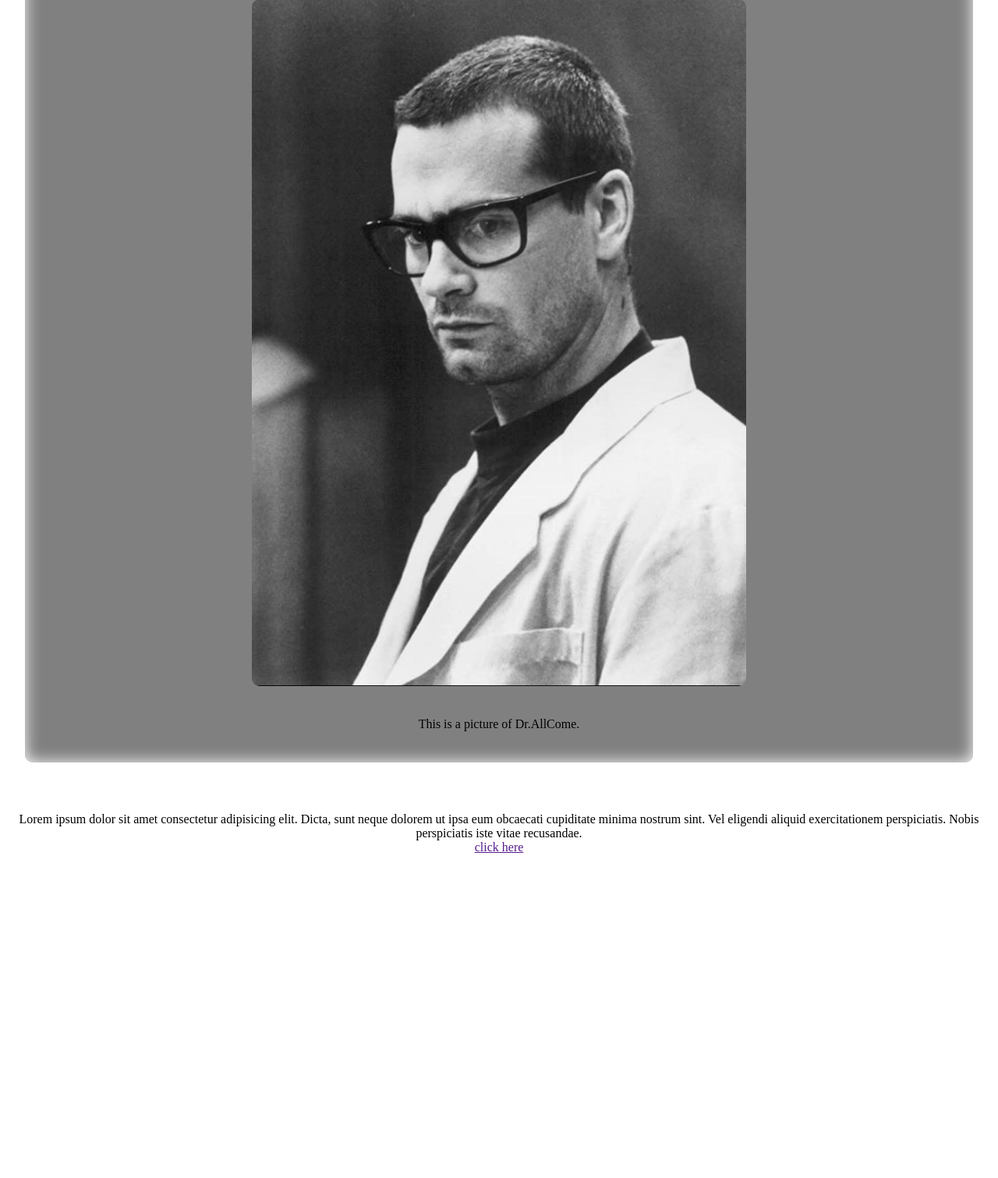
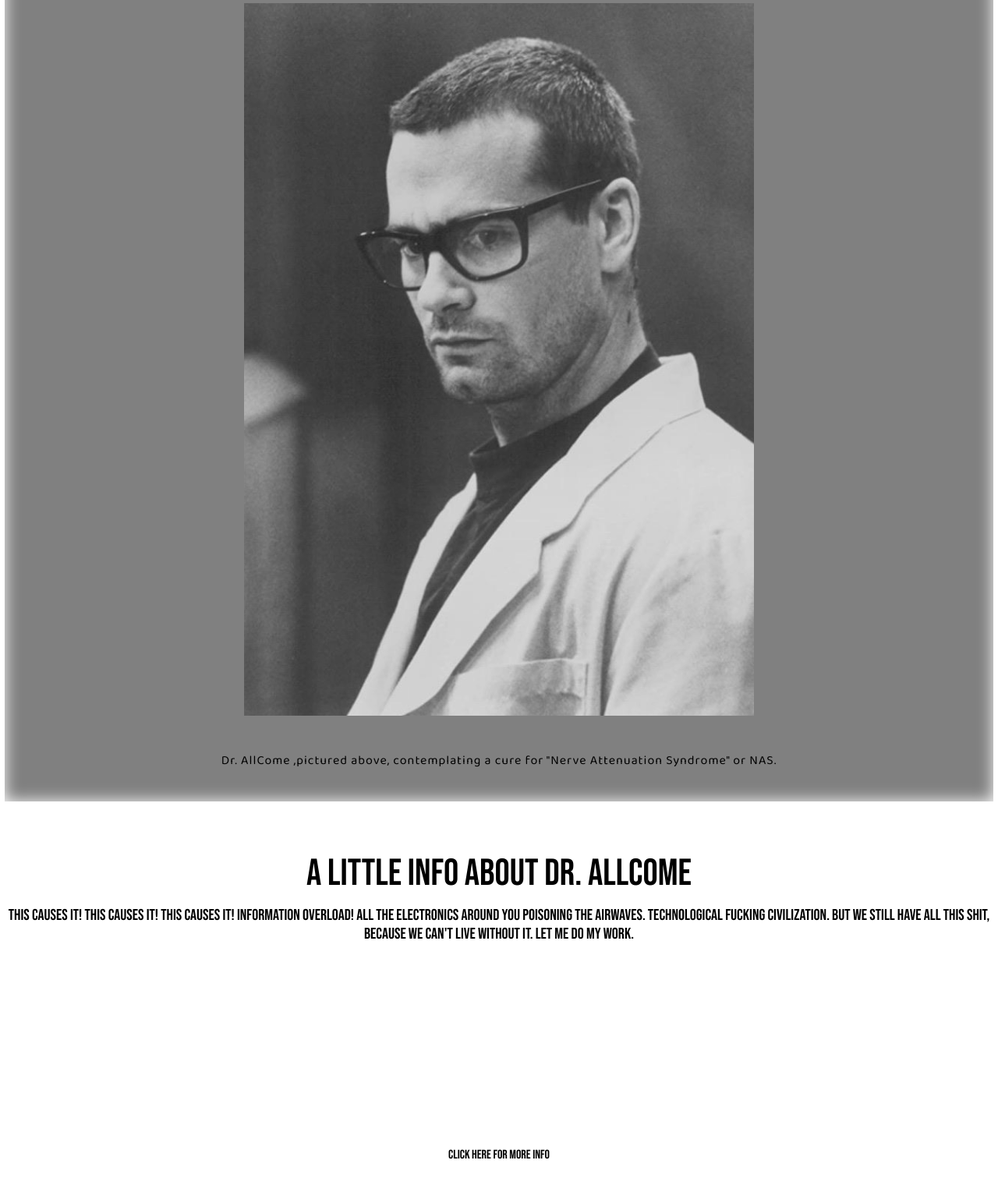
Before and after one commit to denicad1/freecodecamp, a plain HTML site: page responsive cert/tribute/index.html in a window 1280 px wide. Shown: the part 305-1816 px from the top of the page at 78% size. Before the commit the page ends 1401 px from the top, so only its background shows below. Drawn offline with Linux system fonts and the light colour scheme.

Commit message:
styled tribute page a little more

```diff
--- a/responsive cert/tribute/index.html
+++ b/responsive cert/tribute/index.html
@@ -4,27 +4,45 @@
 		<meta charset="UTF-8" />
 		<meta http-equiv="X-UA-Compatible" content="IE=edge" />
 		<meta name="viewport" content="width=device-width, initial-scale=1.0" />
+		<link rel="preconnect" href="https://fonts.gstatic.com" />
+		<link
+			href="https://fonts.googleapis.com/css2?family=Bebas+Neue&display=swap"
+			rel="stylesheet"
+		/>
+		<link rel="preconnect" href="https://fonts.gstatic.com" />
+		<link
+			href="https://fonts.googleapis.com/css2?family=Baloo+2&family=Bebas+Neue&display=swap"
+			rel="stylesheet"
+		/>
+
 		<link href="style.css" rel="stylesheet" />
 		<title>Document</title>
 	</head>
 	<body>
 		<div id="main">
-      <header id="title"><h1>A Memory of Dr.AllCome</h1></header>
+			<header id="title"><h1>A Memory of Dr. AllCome</h1></header>
 			<div id="img-div">
 				<img
 					src="imgs/rollins.jpg"
 					alt="Henry Rollins as Spider in Johnny Mnemonic"
 					id="image"
 				/>
-        <sub id="img-caption">This is a picture of Dr.AllCome.</sub>
+				<sub id="img-caption">
+					Dr. AllCome ,pictured above, contemplating a cure for "Nerve
+					Attenuation Syndrome" or NAS.</sub
+				>
 			</div>
-      <main id="tribute-info">
-        Lorem ipsum dolor sit amet consectetur adipisicing elit. Dicta, sunt
-        neque dolorem ut ipsa eum obcaecati cupiditate minima nostrum sint. Vel
-        eligendi aliquid exercitationem perspiciatis. Nobis perspiciatis iste
-        vitae recusandae.
+			<main id="tribute-info" class="invisible">
+				<header id="tribute-title">A little info about Dr. AllCome</header>
+				<span>
+					This causes it! This causes it! This causes it! Information overload!
+					All the electronics around you poisoning the airwaves. Technological
+					fucking civilization. But we still have all this shit, because we
+					can't live without it. Let me do my work.</span
+				>
 			</main>
-      <a href="" id="tribute-link" target="_blank">click here</a>
+			<a href="" id="tribute-link" target="_blank">Click here for more info</a>
 		</div>
+		<script src="script.js"></script>
 	</body>
 </html>
--- a/responsive cert/tribute/script.js
+++ b/responsive cert/tribute/script.js
@@ -0,0 +1,19 @@
+const sectObserver = () => {
+	const tribInfo = document.getElementById("tribute-info");
+	const slideUp = (entries, observer) => {
+		const [entry] = entries;
+
+		if (entry.isIntersecting) {
+			entry.target.classList.remove("invisible");
+			observer.unobserve(entry.target);
+		}
+	};
+	let options = {
+		root: null,
+		rootMargin: "50px",
+		threshold: 0,
+	};
+	const observer = new IntersectionObserver(slideUp, options);
+	observer.observe(tribInfo);
+};
+sectObserver();
--- a/responsive cert/tribute/style.scss
+++ b/responsive cert/tribute/style.scss
@@ -1,65 +1,103 @@
-*{
+* {
 	margin: 0;
 	padding: 0;
 	box-sizing: border-box;
 }
-@mixin shade($color:grey,$vert:10px,$hor:10px) {
-    box-shadow:inset 0px 0px 20px $color, $vert $hor 50px $color;
+@mixin shade($color: grey, $vert: 10px, $hor: 10px) {
+	box-shadow: inset 0px 0px 20px $color, $vert $hor 50px $color;
 }
-@mixin borderRad($rad...){
-    border-radius:$rad ;
-    -webkit-border-radius:$rad ;
-    -moz-border-radius:$rad ;
-    -ms-border-radius:$rad ;
-    -o-border-radius:$rad ;
+@mixin borderRad($rad...) {
+	border-radius: $rad;
+	-webkit-border-radius: $rad;
+	-moz-border-radius: $rad;
+	-ms-border-radius: $rad;
+	-o-border-radius: $rad;
 }
-$backColor:grey;
+@keyframes popIn {
+	0% {
+		opacity: 0;
+	}
+	100% {
+		opacity: 0.75;
+	}
+}
+$backColor: grey;
 $secColor: white;
-#main{
+#main {
 	width: 100%;
 	text-align: center;
 	background-color: $secColor;
-
-
+	font-family: "Bebas Neue", cursive;
 }
-#img-div{
-
+#title {
+	width: 100%;
+	height: 20vh;
+	display: flex;
+	justify-content: center;
+	align-items: center;
+	letter-spacing: 3px;
+	color: $backColor;
+	@include borderRad(0px 0px 10px 10px);
+	@include shade();
+	font-size: 2rem;
+}
+#img {
+	&-div {
 		margin: 4rem;
 		margin-left: auto;
 		margin-right: auto;
-    padding:5rem;
-    @include borderRad(10px);
+		padding: 5rem;
+		// @include borderRad(10px);
 		@include shade(white);
-    width: 95%;
+		width: 99%;
 		background-color: $backColor;
 		display: flex;
 		justify-content: center;
 		align-items: center;
 		flex-direction: column;
-    & img{
+		& img {
 			width: 60%;
-
+			opacity: 0.75;
 			@include shade();
 			overflow: hidden;
+			outline: grey solid 5px;
+			outline-offset: -5px;
+			animation: popIn 1s ease-out;
 
-        @include borderRad(10px);
-
+			// @include borderRad(10%);
 		}
 	}
-#img-caption{
+	&-caption {
 		position: relative;
+		font-family: "Baloo 2", cursive;
 		top: 2.5rem;
+		letter-spacing: 1px;
 		font-size: 1rem;
 	}
-#title{
-    width: 100%;
-    height: 20vh;
+}
+#tribute {
+	&-info {
+		height: 50vh;
 		display: flex;
-    justify-content: center;
-    align-items: center;
+		flex-direction: column;
+		justify-content: flex-start;
+		font-size: 20px;
 
-    color: $backColor;
-    @include borderRad(0px 0px 10px 10px);
-    @include shade();
-
+		transition: opacity 1s, transform 1s;
 	}
+	&-title {
+		margin-bottom: 1%;
+		font-size: 3rem;
+	}
+	&-link {
+		height: 100px;
+		text-decoration: none;
+		color: black;
+		position: relative;
+		top: -20px;
+	}
+}
+.invisible {
+	opacity: 0;
+	transform: translateY(8rem);
+}
```
Also changed, not shown: responsive cert/tribute/style.css, 1 other file. Lines whose indentation alone changed are shown as unchanged.
